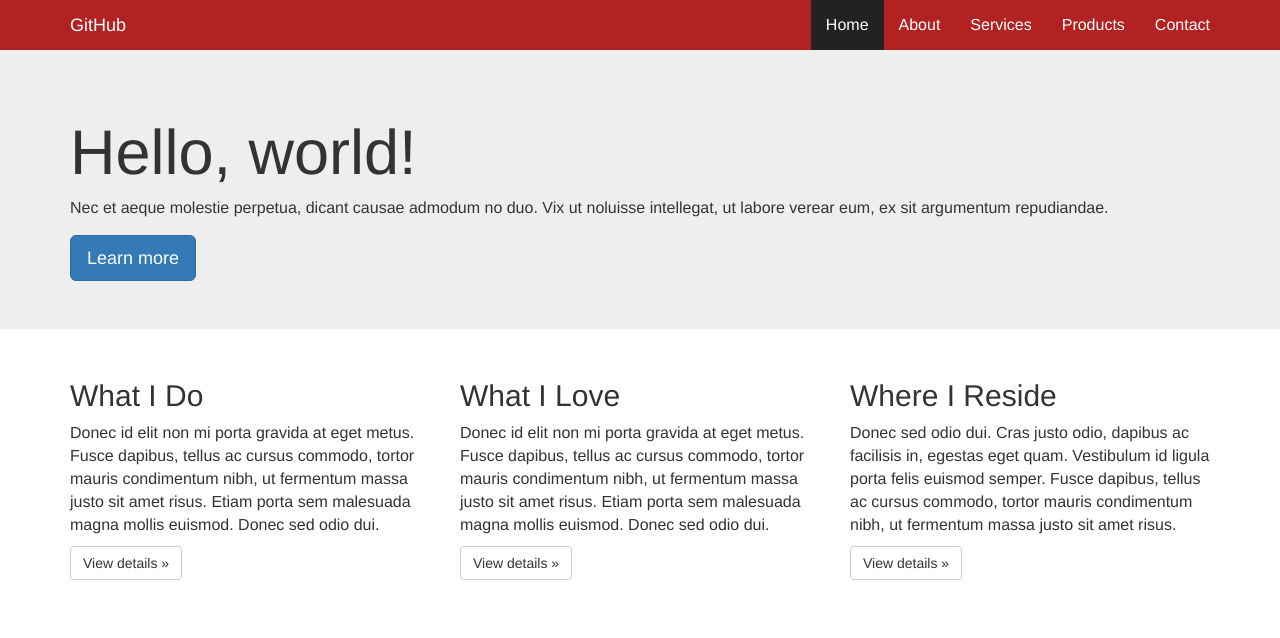
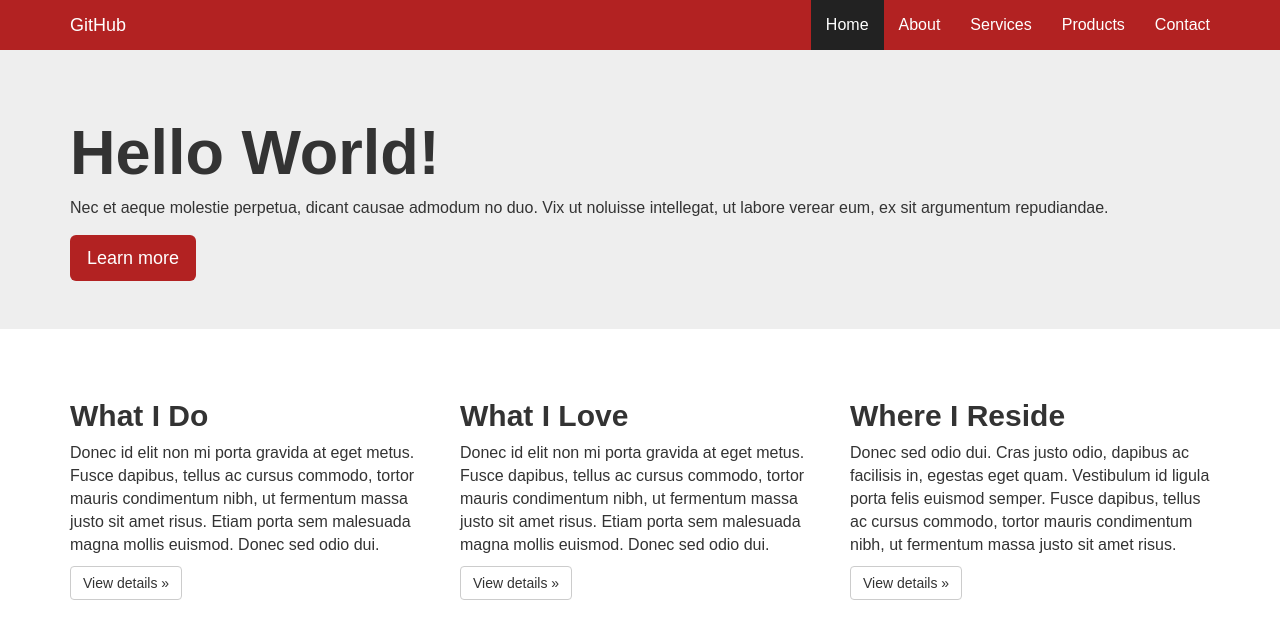
Before and after one commit to urbanoluna/githubtst, a website: page index.html in a window 1280 px wide. Drawn offline with Linux system fonts and the light colour scheme.

Commit message:
Added padding in first row and updated primary button and header in the jumbotron

```diff
--- a/index.html
+++ b/index.html
@@ -41,12 +41,13 @@
 <header>
     <div class="jumbotron">
         <div class="container">
-            <h1>Hello, world!</h1>
+            <h1>Hello World!</h1>
             <p>Nec et aeque molestie perpetua, dicant causae admodum no duo. Vix ut noluisse intellegat, ut labore verear eum, ex sit argumentum repudiandae.</p>
             <a class="btn btn-primary btn-lg" href="#" role="button">Learn more</a>
         </div>
     </div>
 </header>
+<section class="firstRow">
 <div class="container">
     <div class="row">
         <div class="col-md-4">
@@ -66,6 +67,7 @@
         </div>
     </div><!-- end row -->
 </div><!-- end container -->
+</section>
 <script src="js/app.min.js"></script>
 </body>
 </html>
--- a/sass/main.scss
+++ b/sass/main.scss
@@ -1,6 +1,7 @@
 body {
     padding-top: 50px;
     font-size: 16px;
+    font-family: sans-serif;
 }
 
 .navbar-inverse {
@@ -24,6 +25,27 @@ body {
     }
 }
 
-.jumbotron p {
-    font-size: 1em;
+.jumbotron {
+
+    h1 {
+        font-weight: 700;
+    }
+
+    p {
+        font-size: 1em;
+    }
 }
+
+.firstRow {
+    padding: 20px 0;
+
+    h2 {
+        font-weight: 700;
+        color: #333;
+    }
+}
+
+.btn-primary {
+    background-color: firebrick;
+    border-color: transparent;
+}
```
Also changed, not shown: css/main.css.
